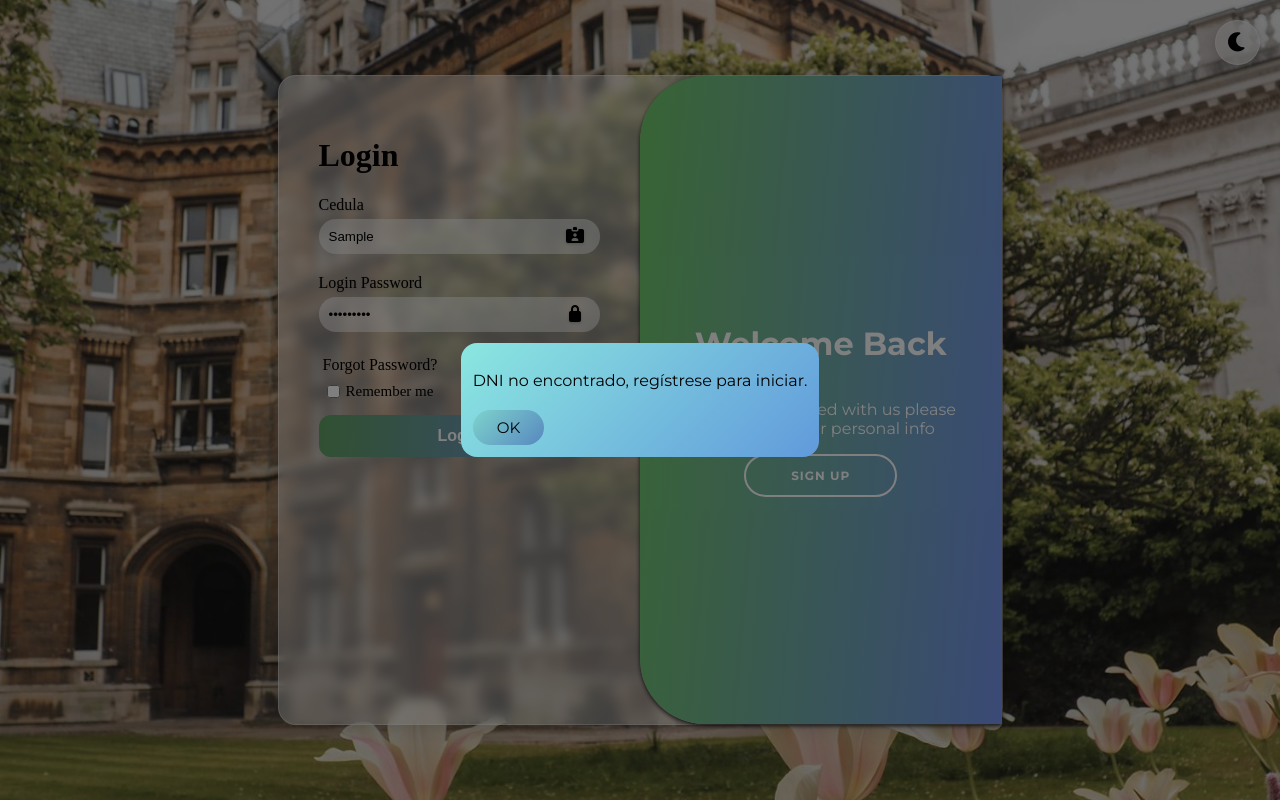
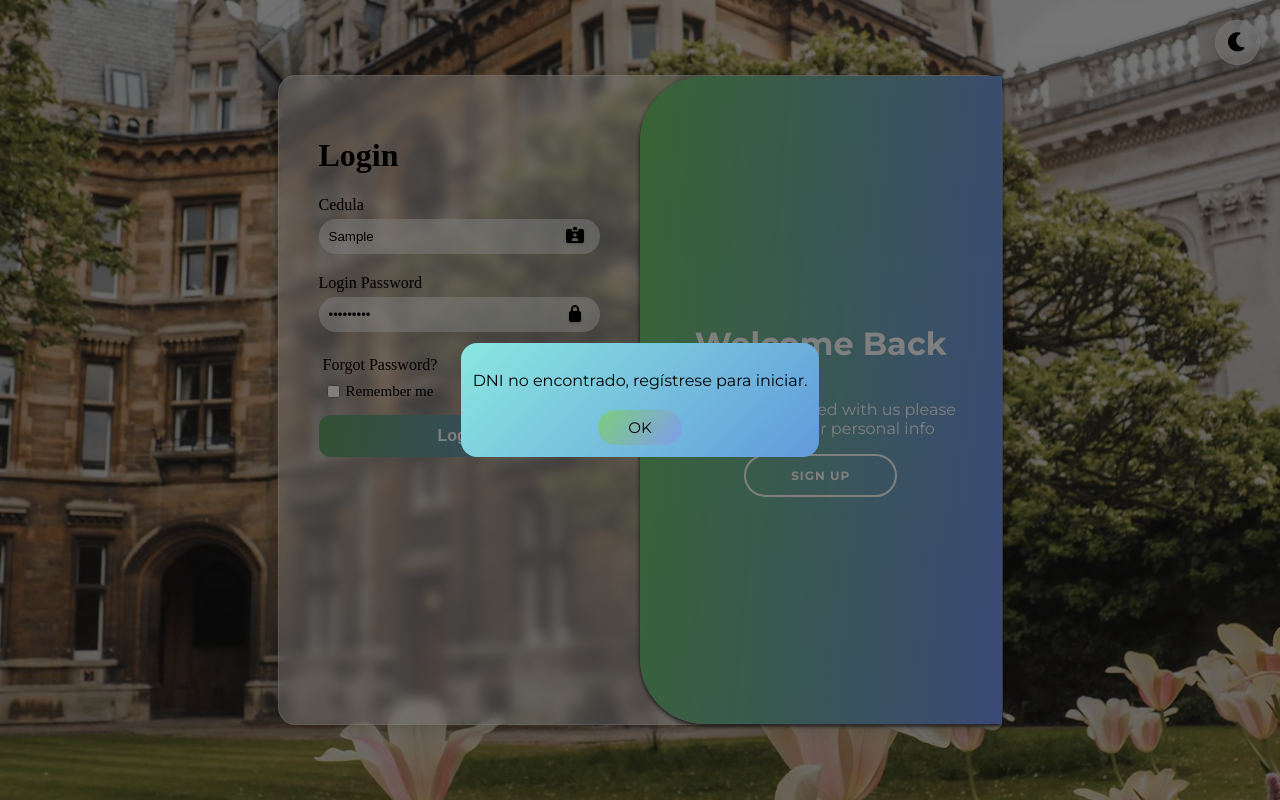
Before and after one commit to HenC1709/School-No-Borders, a plain HTML site: page index.html in a window 1280 px wide. Both pictures are taken after typing "Sample", "Sample123" into the empty fields and a click on the button "Login". Drawn offline with nearby package versions, Linux system fonts and the light colour scheme.

Commit message:
update: css

```diff
--- a/css/style.css
+++ b/css/style.css
@@ -416,11 +416,14 @@ body.dark-mode .remember-check {
     font-weight: 500;
     font-family: 'Montserrat', sans-serif;
     color: #030303;
-    background: linear-gradient(135deg, #7ed3cc, #5788c0);
+    background: linear-gradient(125deg, #7bce7e, #809dee);
     border: none;
     border-radius: 20px;
     cursor: pointer;
     transition: background-color 0.2s;
+    display: block;
+    margin: 0 auto;
+    width: 25%;
 }
 
 #modal-ok-button:hover {
--- a/src/data/students.json
+++ b/src/data/students.json
@@ -22,5 +22,9 @@
   {
     "dni": "45678912",
     "name": "Juan Panlo"
+  },
+  {
+    "dni": "11270690",
+    "name": "Orlando Rodriguez"
   }
 ]
```
